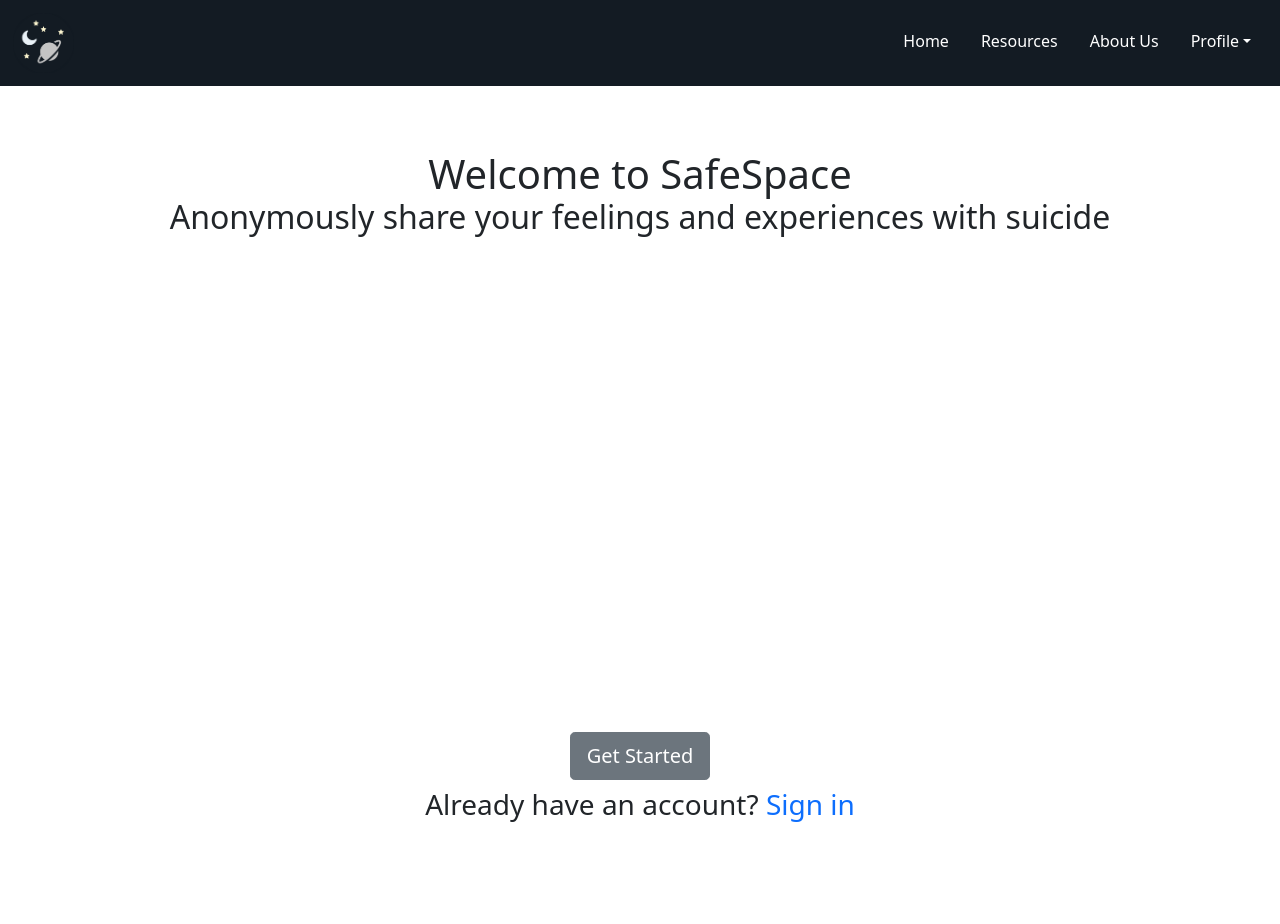
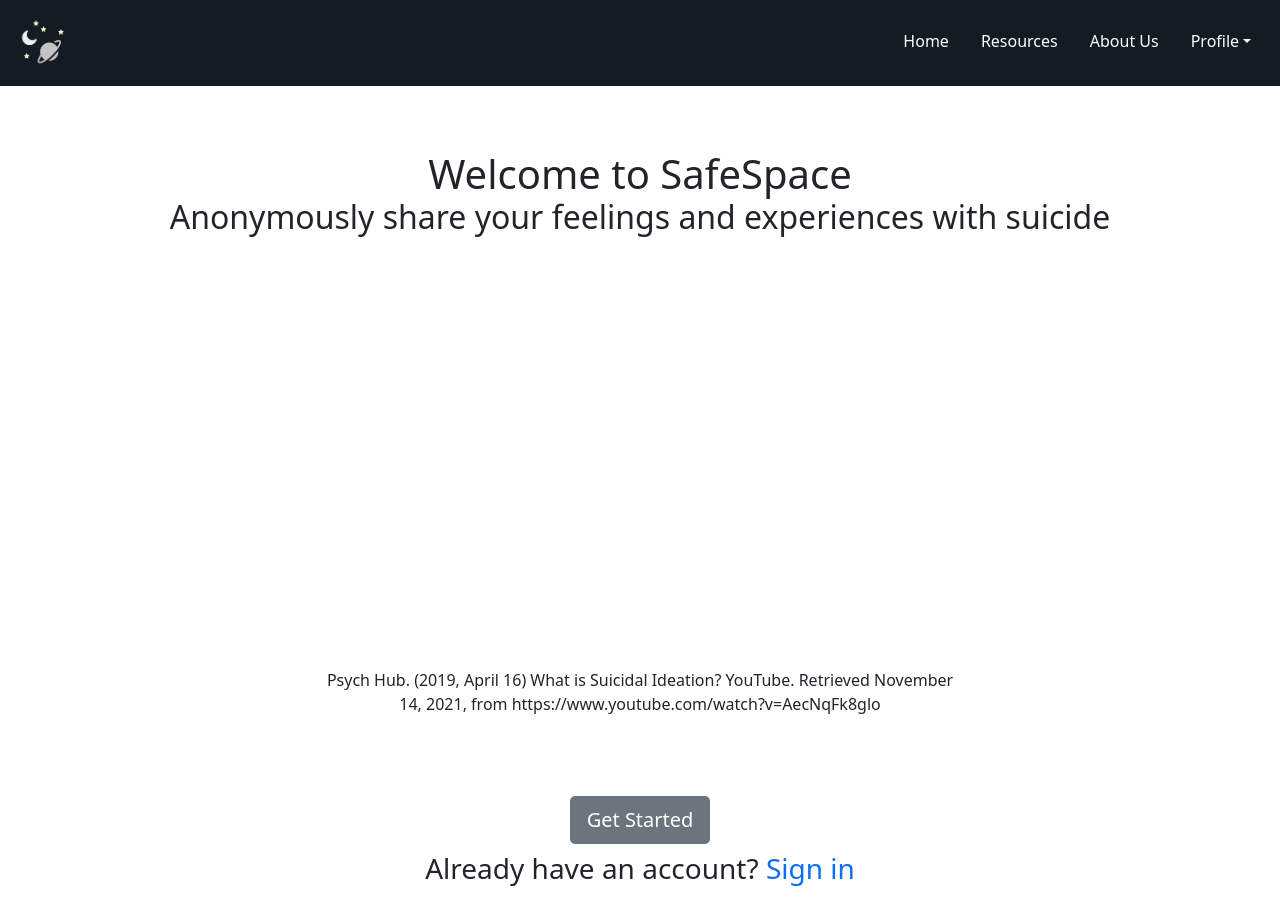
Before and after one commit to vanessasgh/safespace-githubpage, a React (Create React App) app in the folder safespace/my-app/: page /onboarding in a window 1280 px wide. Shown: the top 924 px of the page. Before the commit the page ends 894 px from the top, so only its background shows below. Built offline with nearby package versions, Linux system fonts and the light colour scheme.

Commit message:
verified citation display on resources and added a ciation for onboarding

```diff
--- a/safespace/my-app/src/onboardingPage.js
+++ b/safespace/my-app/src/onboardingPage.js
@@ -10,7 +10,8 @@ function OnboardingPage() {
             <h1 className="mainTitleText">Welcome to SafeSpace</h1>
             <h2 className="mainSubtitleText">Anonymously share your feelings and experiences with suicide</h2>
             <div className="onboardingVideo" alt="a video about suicidal ideation">
-                <ReactPlayer url="https://www.youtube.com/watch?v=AecNqFk8glo "/>
+                <ReactPlayer url="https://www.youtube.com/watch?v=AecNqFk8glo"/>
+                <p>Psych Hub. (2019, April 16) What is Suicidal Ideation? YouTube. Retrieved November 14, 2021, from https://www.youtube.com/watch?v=AecNqFk8glo</p>
             </div>
             <h2 className="secondaryTitleText"><Link to="/signup" className="noUnderline"><Button variant="secondary" size="lg">Get Started</Button></Link></h2>
             <h3 className="secondarySubtitleText">Already have an account? <Link to="/login" className="noUnderline">Sign in</Link></h3>
--- a/safespace/my-app/src/resourcePage.js
+++ b/safespace/my-app/src/resourcePage.js
@@ -28,7 +28,7 @@ function recoveryPage() {
                     <div alt="From suicidal to hopeful, how I learnt to fight | Jazz Thornton | TEDxAuckland">
                         <ReactPlayer url="https://www.youtube.com/watch?v=h2au58zB_kk"/>
                     </div>
-                    <li className="TedTalkCitation">TEDx Talks. (2018). From suicidal to hopeful, how I learnt to fight . Youtube. Retrieved November 14, 2021, from https://youtu.be/h2au58zB_kk. </li>
+                    <li className="TedTalkCitation">TEDx Talks. (2018). From suicidal to hopeful, how I learnt to fight . Youtube. Retrieved November 14, 2021, from https://youtu.be/h2au58zB_kk.</li>
                 </li>
                 <br></br>
                 <h3 className="saveOrgArticleTitle">Suicide Awareness Voice of Education</h3>
```
Also changed, not shown: 1 other file (tests, documents, lock files or other folders).
